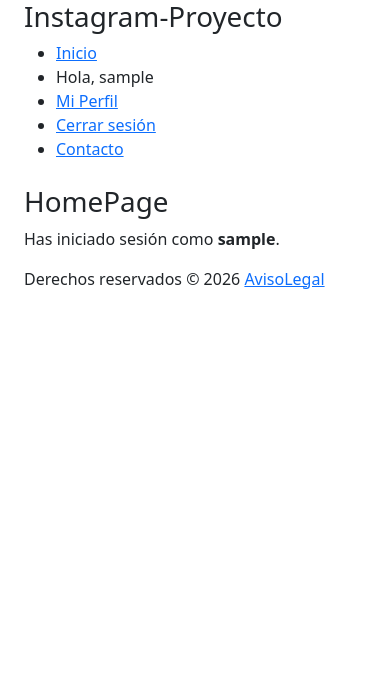
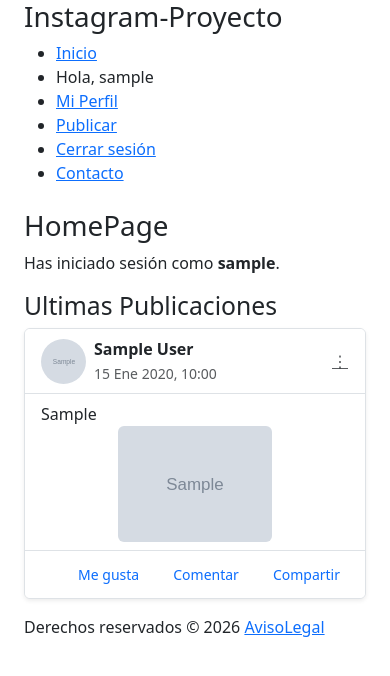
Before and after one commit to JCMeloza/django-Instagram, a Django app: page / in a window 390 px wide. Shown: the top 676 px of the page. Run offline with Django 5.2, Linux system fonts and the light colour scheme; a user stored in the database is signed in; tables that the repository leaves empty hold one stand-in row (values such as "Sample post"); grey boxes marked "Sample" are stand-in pictures.

Commit message:
implement post creation functionality with corresponding views and templates; enhance home and profile detail pages to display recent posts

```diff
--- a/instagram/settings.py
+++ b/instagram/settings.py
@@ -11,6 +11,7 @@ https://docs.djangoproject.com/en/6.0/ref/settings/
 """
 
 from pathlib import Path
+from django.urls import reverse_lazy
 
 # Build paths inside the project like this: BASE_DIR / 'subdir'.
 BASE_DIR = Path(__file__).resolve().parent.parent
@@ -133,3 +134,5 @@ MEDIA_ROOT = BASE_DIR / 'media'
 
 CRISPY_ALLOWED_TEMPLATE_PACKS = "bootstrap5"
 CRISPY_TEMPLATE_PACK = "bootstrap5"
+
+LOGIN_URL= reverse_lazy('login')
--- a/instagram/templates/_includes/_header.html
+++ b/instagram/templates/_includes/_header.html
@@ -6,12 +6,13 @@
             <ul>
                 <li><a href="{% url 'home' %}">Inicio</a></li>
                 {% if request.user.is_authenticated %}
-                <li><span>Hola, {{ request.user.username }}</span></li>
-                <li><a href="{% url 'profile_detail' request.user.profile.pk %}">Mi Perfil</a></li>
-                <li><a href="{% url 'logout' %}">Cerrar sesión</a></li>
+                    <li><span>Hola, {{ request.user.username }}</span></li>
+                    <li><a href="{% url 'profile_detail' request.user.profile.pk %}">Mi Perfil</a></li>
+                    <li><a href="{% url 'post_create' %}">Publicar</a></li>
+                    <li><a href="{% url 'logout' %}">Cerrar sesión</a></li>
                 {% else %}
-                <li><a href="{% url 'login' %}">Login</a></li>
-                <li><a href="{% url 'register' %}">Registro</a></li>
+                    <li><a href="{% url 'login' %}">Login</a></li>
+                    <li><a href="{% url 'register' %}">Registro</a></li>
                 {% endif %}
                 <li><a href="{% url 'contact' %}">Contacto</a></li>
 
--- /dev/null
+++ b/instagram/templates/_includes/posts/_posts.html
@@ -0,0 +1,56 @@
+<article class="post-card mb-3" aria-labelledby="post-author-{{ post.pk }}">
+    <div class="card border shadow-sm">
+        <header class="card-header bg-white border-bottom py-2 px-3">
+            <div class="d-flex align-items-center justify-content-between">
+                <div class="d-flex align-items-center gap-2">
+                    {% if post.user.profile.profile_picture %}
+                    <img
+                        class="rounded-circle object-fit-cover"
+                        src="{{ post.user.profile.profile_picture.url }}"
+                        alt="Foto de perfil de {{ post.user.username }}"
+                        width="45"
+                        height="45"
+                    >
+                    {% endif %}
+                    <div>
+                        <span id="post-author-{{ post.pk }}" class="fw-bold d-block">
+                            {{ post.user.get_full_name|default:post.user.username }}
+                        </span>
+                        <time class="text-muted small" datetime="{{ post.created_at|date:'c' }}">
+                            {{ post.created_at|date:"d M Y, H:i" }}
+                        </time>
+                    </div>
+                </div>
+                <button type="button" class="btn btn-link text-muted p-0" aria-label="Más opciones del post">
+                    <span aria-hidden="true">&#8942;</span>
+                </button>
+            </div>
+        </header>
+
+        {% if post.caption %}
+        <div class="card-body py-2 px-3 pb-0">
+            <p class="mb-0">{{ post.caption }}</p>
+        </div>
+        {% endif %}
+
+        <figure class="card-img-bottom mb-0 px-3 {% if not post.caption %}pt-2{% endif %} pb-2 text-center">
+            <img
+                class="img-fluid rounded w-50 mx-auto d-block"
+                src="{{ post.image.url }}"
+                alt="Imagen de la publicación de {{ post.user.username }}"
+            >
+        </figure>
+
+        <footer class="card-footer bg-white border-top d-flex justify-content-end gap-3 py-2">
+            <button type="button" class="btn btn-sm btn-link text-decoration-none" aria-label="Me gusta">
+                Me gusta
+            </button>
+            <button type="button" class="btn btn-sm btn-link text-decoration-none" aria-label="Comentar">
+                Comentar
+            </button>
+            <button type="button" class="btn btn-sm btn-link text-decoration-none" aria-label="Compartir">
+                Compartir
+            </button>
+        </footer>
+    </div>
+</article>
--- a/instagram/templates/general/home.html
+++ b/instagram/templates/general/home.html
@@ -6,12 +6,20 @@
 {% block page_content %}
 <div class="container">
    {% include '_includes/_messages.html' %}
+
    <h1>HomePage</h1>
    {% if request.user.is_authenticated %}
    <p>Has iniciado sesión como <strong>{{ request.user.username }}</strong>.</p>
    {% else %}
    <p>No has iniciado sesión. Usa <a href="{% url 'login' %}">Login</a> para entrar.</p>
    {% endif %}
+   <section>
+      <h2>Ultimas Publicaciones</h2>
+      {% for post in last_posts %}
+          {% include '_includes/posts/_posts.html' %}
+
+      {% endfor %}
+   </section>
 </div>
 
 {% endblock %}
--- a/instagram/urls.py
+++ b/instagram/urls.py
@@ -19,6 +19,7 @@ from django.urls import path
 from .views import HomeView, LoginView, LogoutView, ProfileUpdateView, RegisterView, LegalView, ContactView,ProfileDetailView
 from django.conf.urls.static import static
 from django.conf import settings
+from posts.views import PostCreateView
 
 urlpatterns = [
     path('', HomeView.as_view(), name='home'),
@@ -27,6 +28,7 @@ urlpatterns = [
     path('register/', RegisterView.as_view(), name='register'),
     path('profile/<pk>', ProfileDetailView.as_view(), name='profile_detail'),
     path('profile/update/<pk>', ProfileUpdateView.as_view(), name='profile_update'),
+    path('post/create/', PostCreateView.as_view(), name='post_create'),
     path('legal/', LegalView.as_view(), name='legal'),
     path('contact/', ContactView.as_view(), name='contact'),
     path('admin/', admin.site.urls),
--- a/instagram/views.py
+++ b/instagram/views.py
@@ -10,11 +10,21 @@ from django.urls import reverse_lazy, reverse
 from .forms import RegistrationForm, LoginForm
 from  django.contrib import messages
 from profiles.models import UserProfile
-
+from django.contrib.auth.decorators import login_required
+from django.utils.decorators import method_decorator
+from posts.models import Post
 
 # Create your views here.
 class HomeView(TemplateView):
     template_name= "general/home.html"
+
+    def get_context_data(self, **kwargs):
+        context= super().get_context_data(**kwargs)
+
+        last_posts = Post.objects.all().order_by('-created_at')[:5]
+        context['last_posts'] = last_posts
+
+        return context
 
 class LoginView(FormView):
     template_name = "general/login.html"
@@ -33,7 +43,7 @@ class LoginView(FormView):
         messages.error(self.request, 'Usuario o contraseña no válidos')
         return self.form_invalid(form)
 
-
+@method_decorator(login_required, name='dispatch')
 class LogoutView(View):
     def post(self, request):
         logout(request)
@@ -64,11 +74,13 @@ class LegalView(TemplateView):
 class ContactView(TemplateView):
     template_name = "general/contact.html"
 
+@method_decorator(login_required, name='dispatch')
 class ProfileDetailView(DetailView):
     model = UserProfile
     template_name = "general/profile_detail.html"
     context_object_name = 'profile'
 
+@method_decorator(login_required, name='dispatch')
 class ProfileUpdateView(UpdateView):
     model = UserProfile
     template_name = "general/profile_update.html"
--- a/posts/models.py
+++ b/posts/models.py
@@ -14,7 +14,7 @@ class Post(models.Model):
         verbose_name_plural = 'Posts'
 
     def __str__(self):
-        return f'{self.user.user.username} - {self.created_at}'
+        return f'{self.user.username} - {self.created_at}'
 
 class Comment(models.Model):
     post = models.ForeignKey(Post, on_delete=models.CASCADE, related_name='comments')
```
Also changed, not shown: instagram/templates/general/profile_detail.html (+7 -0 lines), instagram/templates/posts/post_create.html (added, +24 -0 lines), posts/forms.py (added, +11 -0 lines), posts/views.py (+20 -2 lines), media/profile_pictures/Corte-Ingles.jpg (added), 1 other file.
